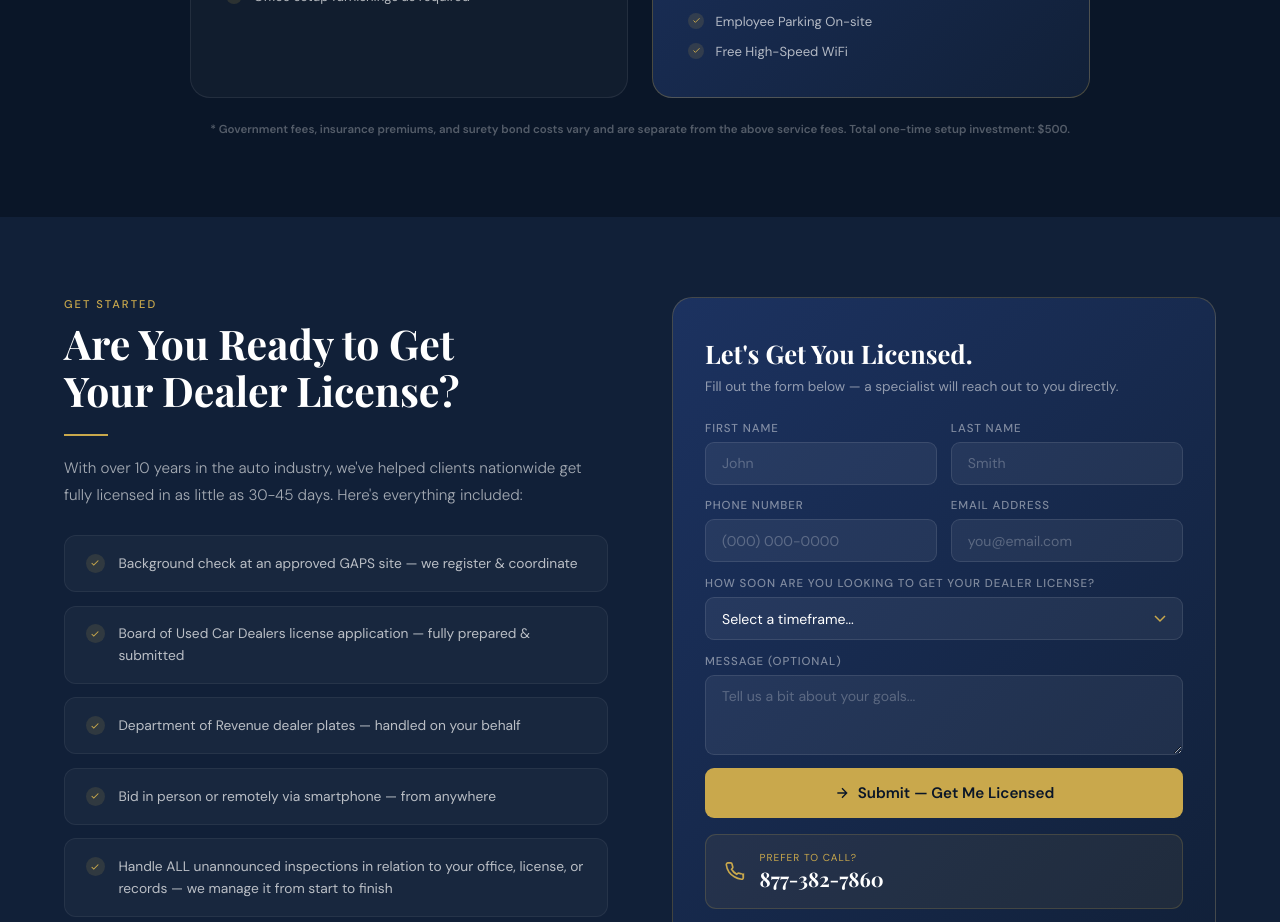
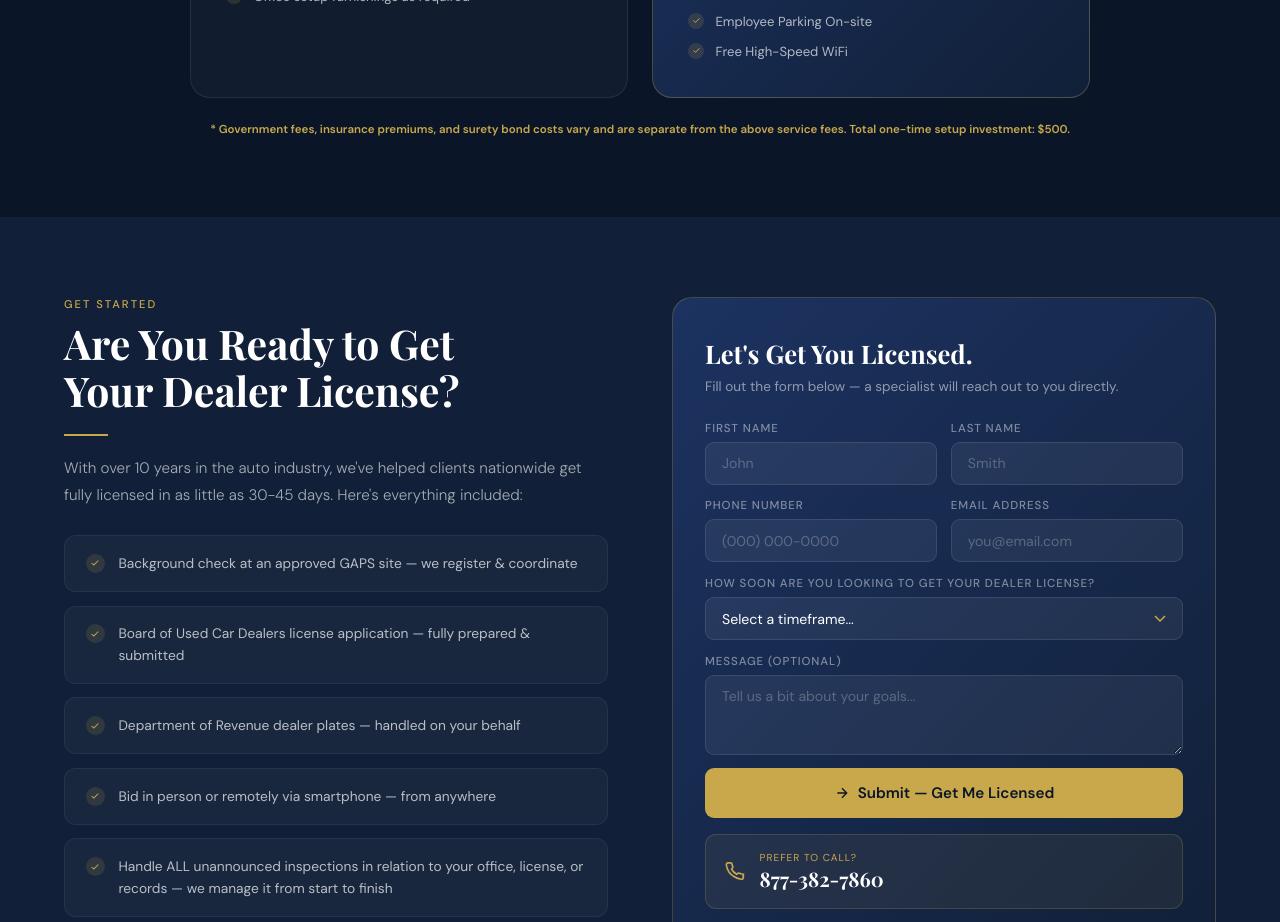
Before and after one commit to Usman-443213/DLA-React, a React (Vite) app: page / in a window 1280 px wide. Shown: the part 3680-4602 px from the top of the page. Built offline with nearby package versions, Linux system fonts and the light colour scheme.

Commit message:
Refactor: change pricing disclaimer color to gold

```diff
--- a/src/components/Pricing.jsx
+++ b/src/components/Pricing.jsx
@@ -93,7 +93,7 @@ export default function Pricing() {
         </div>
 
         {/* Fine print note */}
-        <p className="pr-note" style={{ fontWeight: 'bold' }}>
+        <p className="pr-note" style={{ fontWeight: 'bold', color: 'var(--gold)' }}>
           <strong>* Government fees, insurance premiums, and surety bond costs vary and are separate from the above service fees. Total one-time setup investment: $500.</strong>
         </p>
 
```
